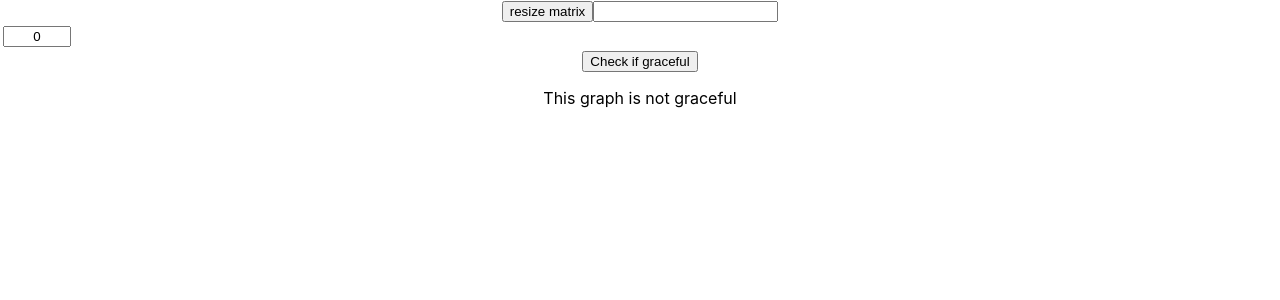
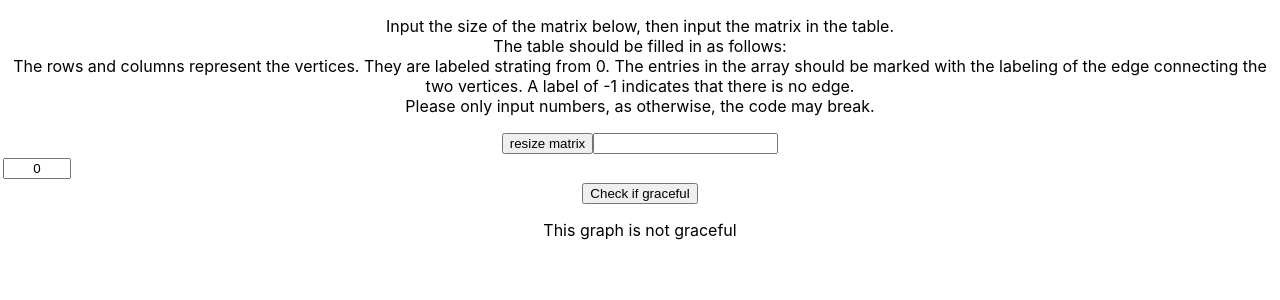
Before and after one commit to MintWynnter/GracefulLabeling, a React (Create React App) app: page / in a window 1280 px wide. Shown: the top 300 px of the page. Built offline with nearby package versions, Linux system fonts and the light colour scheme.

Commit message:
added actual functionality

```diff
--- a/src/App.tsx
+++ b/src/App.tsx
@@ -19,6 +19,9 @@ function App() {
   }
   return (
     <div className="App">
+      <p>Input the size of the matrix below, then input the matrix in the table.<br></br>The table should be filled in as follows:<br></br>
+      The rows and columns represent the vertices. They are labeled strating from 0. The entries in the array should be marked with the labeling of the edge connecting the two vertices. A label of -1 indicates that there is no edge.<br></br>
+      Please only input numbers, as otherwise, the code may break.</p>
       <MatrixHolder size={size} setsize={setsize} matrixEntries={entries} setEntries={setentries}></MatrixHolder>
       <Button onClick={()=>checkGraceful()}>Check if graceful</Button>
       <p>This graph is {graceful ? "graceful" : "not graceful"}</p>
--- a/src/functions/graceful.ts
+++ b/src/functions/graceful.ts
@@ -5,7 +5,7 @@ export function isGraceful(mat: number[][]): boolean{
     }
     for(let r = 0; r < mat.length; r++){
         for(let c = 0; c < r; c++){
-            if(mat[r][c] === 0){continue;}
+            if(mat[r][c] === -1){continue;}
             if(!(Math.abs(r-c) === mat[r][c])){return false;}
             else{
                 if(edges[Math.abs(r-c) - 1]){
```
